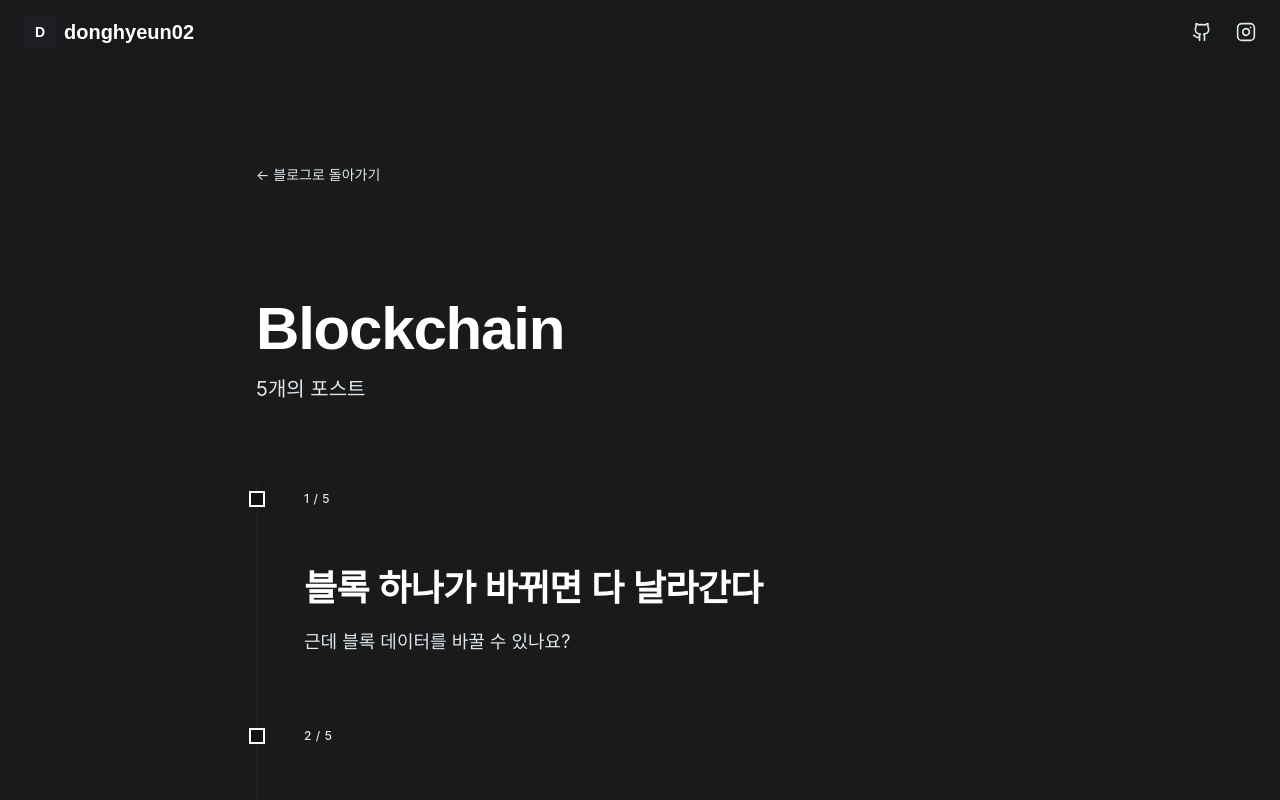
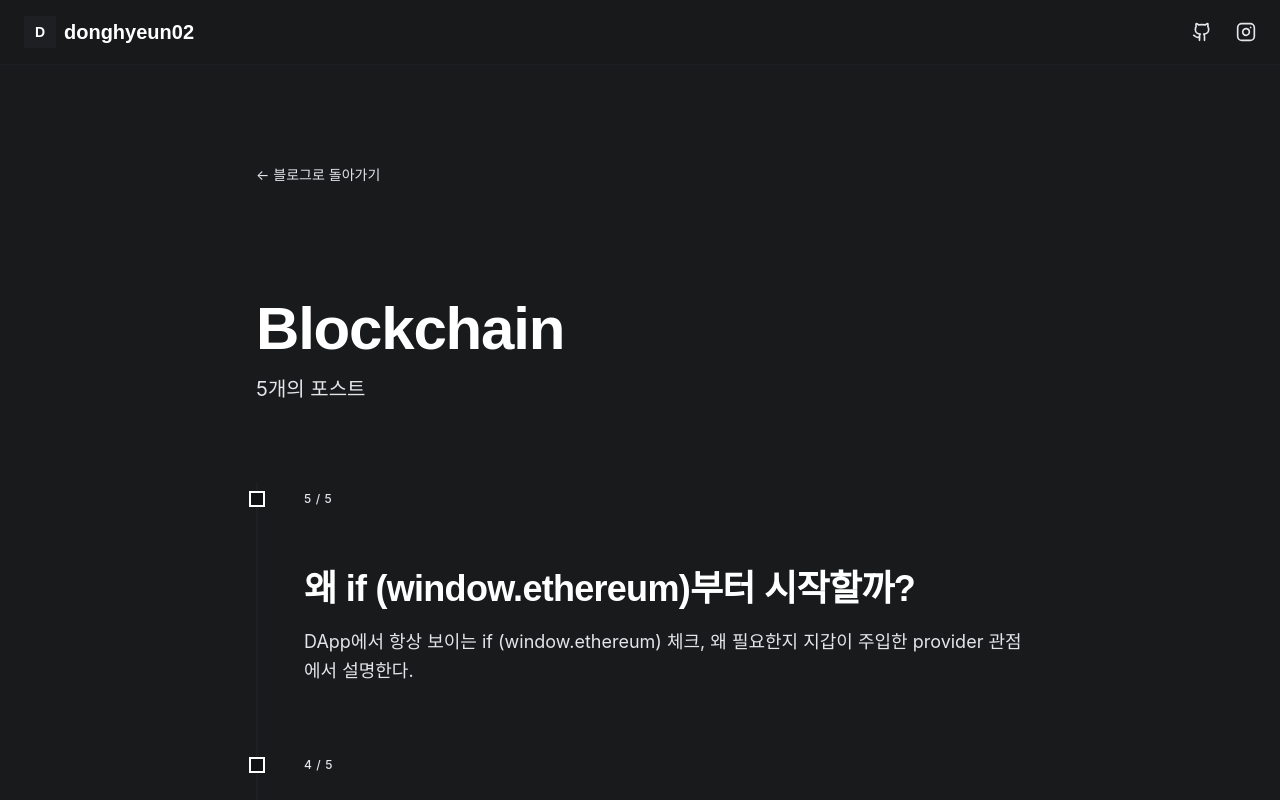
Before and after one commit to donghyeun02/blog, a Next.js app: page /blog/Blockchain in a window 1280 px wide. Shown: the top 800 px of the page. Built offline with nearby package versions, Linux system fonts and the light colour scheme.

Commit message:
fix: 최근 포스트 정렬 안되는 부분 수정

```diff
--- a/src/app/blog/[category]/page.tsx
+++ b/src/app/blog/[category]/page.tsx
@@ -23,18 +23,20 @@ export default function CategoryPage() {
     );
   }
 
-  // 카테고리별 포스트 필터링 및 정렬
-  const categoryPosts = postsMeta
-    .filter((post) => post.category.toLowerCase() === category.toLowerCase())
-    .sort((a, b) => {
-      // order가 있으면 order로 정렬, 없으면 slug로 정렬
-      if (a.order !== undefined && b.order !== undefined) {
-        return a.order - b.order;
-      }
-      if (a.order !== undefined) return -1;
-      if (b.order !== undefined) return 1;
-      return a.slug.localeCompare(b.slug);
-    });
+  // 카테고리별 포스트 필터링 및 역순 정렬
+  // postsMeta 배열의 원본 순서를 유지하면서 필터링 후 역순으로 정렬 (배열의 마지막이 가장 최근 글)
+  const filteredPosts = postsMeta.filter(
+    (post) => post.category.toLowerCase() === category.toLowerCase()
+  );
+
+  // postsMeta 배열에서의 원본 인덱스를 기준으로 역순 정렬 (최신 글이 마지막에)
+  const categoryPosts = filteredPosts
+    .map((post) => ({
+      post,
+      originalIndex: postsMeta.indexOf(post),
+    }))
+    .sort((a, b) => b.originalIndex - a.originalIndex)
+    .map((item) => item.post);
 
   const categoryName = categoryPosts[0]?.category || category;
 
@@ -114,7 +116,7 @@ export default function CategoryPage() {
                       {/* Order Number */}
                       <div className="mb-2">
                         <span className="text-xs font-medium text-[#E2E6E9] uppercase tracking-wider">
-                          {index + 1} / {categoryPosts.length}
+                          {categoryPosts.length - index} / {categoryPosts.length}
                         </span>
                       </div>
 
--- a/src/components/BlogHome.tsx
+++ b/src/components/BlogHome.tsx
@@ -11,7 +11,6 @@ import {
   FileText,
 } from 'lucide-react';
 import Link from 'next/link';
-import { useSearchParams } from 'next/navigation';
 import Image from 'next/image';
 import { postsMeta } from './postsMeta';
 
@@ -26,15 +25,6 @@ const categories = [
 ];
 
 export default function BlogHome() {
-  const [selectedCategory, setSelectedCategory] = useState('all');
-
-  const searchParams = useSearchParams();
-  const category = searchParams.get('category');
-
-  useEffect(() => {
-    setSelectedCategory(category || 'all');
-  }, [category]);
-
   const [isClient, setIsClient] = useState(false);
 
   useEffect(() => {
@@ -49,23 +39,8 @@ export default function BlogHome() {
     );
   }
 
-  const filteredPosts =
-    selectedCategory === 'all'
-      ? postsMeta
-      : postsMeta.filter((post) => post.category === selectedCategory);
-
-  const sortedPosts = [...filteredPosts].sort((a, b) => {
-    // order가 있으면 order로 정렬, 없으면 slug로 정렬
-    if (a.order !== undefined && b.order !== undefined) {
-      return a.order - b.order;
-    }
-    if (a.order !== undefined) return -1;
-    if (b.order !== undefined) return 1;
-    return a.slug.localeCompare(b.slug);
-  });
-
-  // 최근 포스트만 표시 (맨 밑 2개)
-  const displayPosts = sortedPosts.slice(-2);
+  // 최근 포스트는 postsMeta 배열의 원본 순서에서 마지막 2개를 가져옴
+  const displayPosts = postsMeta.slice(-2);
 
   // 카테고리별 포스트 수 계산
   const getPostCount = (categoryId: string) => {
```
